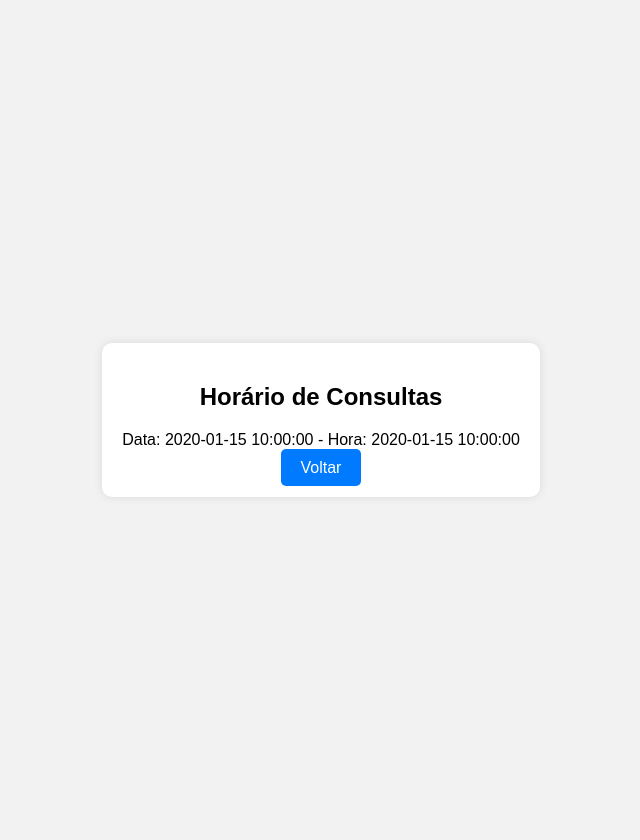
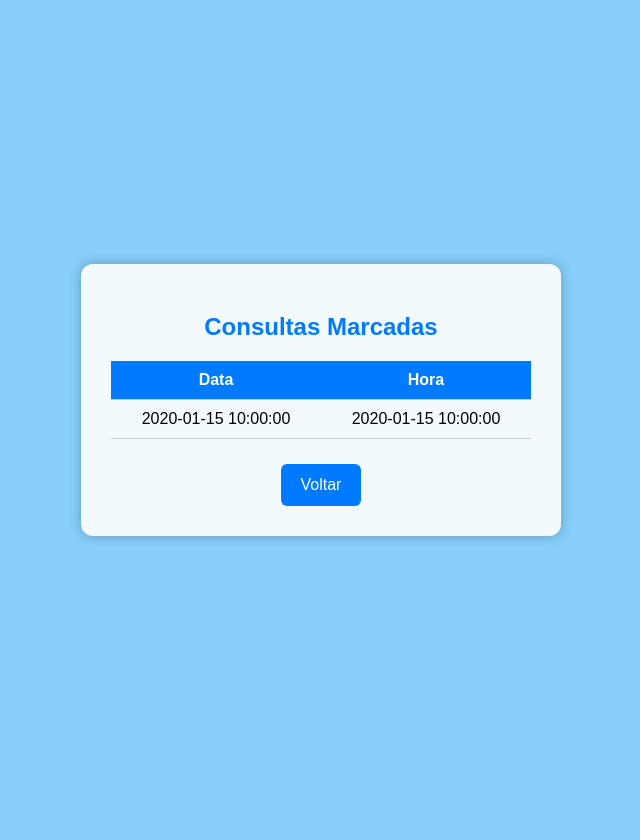
Before and after one commit to Fg593376455/Site_SUS, a PHP site: page /appointments.php in a window 1280 px wide. Shown: the whole page, without its empty margins (319-959 px from the left). After the commit the page ends 541 px from the top, so only its background shows below. Run offline with PHP 8.4, Linux system fonts and the light colour scheme; the visitor is signed in with stand-in values (Sample User, id 1); tables that the repository leaves empty or names only in its code hold one stand-in row (values such as "Sample post").

Commit message:
appointments.php

```diff
--- a/appointments.php
+++ b/appointments.php
@@ -1,82 +1,127 @@
 <?php
 session_start();
+
+// Verifica login
 if (!isset($_SESSION['user_id'])) {
     header("Location: index.php");
-    exit(); // Garante que o script PHP não continue executando após redirecionar
+    exit();
 }
 
 include('db.php');
 
 $user_id = $_SESSION['user_id'];
 
-// Usar prepared statements para evitar injeção de SQL
-$stmt = $conn->prepare("SELECT date, time FROM appointments WHERE user_id = ?");
+// Consulta consultas do usuário
+$stmt = $conn->prepare("SELECT date, time FROM appointments WHERE user_id = ? ORDER BY date, time");
 $stmt->bind_param("i", $user_id);
 $stmt->execute();
 $result = $stmt->get_result();
 
+// Fecha depois da consulta
+$stmt->close();
+$conn->close();
 ?>
 <!DOCTYPE html>
 <html lang="pt-br">
 <head>
     <meta charset="UTF-8">
-    <title>Horário das Consultas</title>
+    <title>Horários das Consultas</title>
     <style>
         body {
+            margin: 0;
+            padding: 0;
             font-family: Arial, sans-serif;
-            background-color: #f2f2f2;
-            margin: 0;
-            padding: 20px;
+            background-color: #87CEFA;
+            height: 100vh;
             display: flex;
             justify-content: center;
             align-items: center;
-            height: 100vh;
         }
+
         .appointment-container {
-            background-color: #fff;
-            padding: 20px;
-            border-radius: 10px;
-            box-shadow: 0 0 10px rgba(0, 0, 0, 0.1);
+            background: rgba(255,255,255,0.9);
+            width: 420px;
+            padding: 30px;
+            border-radius: 12px;
             text-align: center;
+            box-shadow: 0 0 12px rgba(0,0,0,0.25);
         }
-        .appointment-container h2 {
+
+        h2 {
             margin-bottom: 20px;
+            color: #007BFF;
         }
-        .appointment-container p {
-            margin: 10px 0;
+
+        .table-container {
+            margin-top: 20px;
         }
-        .back-button {
-            margin-top: 20px;
-            padding: 10px 20px;
+
+        table {
+            width: 100%;
+            border-collapse: collapse;
+            margin-top: 5px;
+        }
+
+        table th, table td {
+            padding: 10px;
+            border-bottom: 1px solid #ccc;
+        }
+
+        table th {
             background-color: #007BFF;
             color: white;
-            border: none;
-            border-radius: 5px;
+        }
+
+        .no-appointments {
+            font-size: 16px;
+            color: #333;
+            margin-top: 10px;
+        }
+
+        .back-button {
+            display: inline-block;
+            margin-top: 25px;
+            padding: 12px 20px;
+            background-color: #007BFF;
+            color: white;
+            border-radius: 6px;
             text-decoration: none;
+            transition: 0.2s;
         }
+
         .back-button:hover {
             background-color: #0056b3;
         }
     </style>
 </head>
 <body>
+
     <div class="appointment-container">
-        <h2>Horário de Consultas</h2>
-        <?php
-        if ($result->num_rows > 0) {
-            while ($row = $result->fetch_assoc()) {
-                echo "<p>Data: " . htmlspecialchars($row["date"]) . " - Hora: " . htmlspecialchars($row["time"]) . "</p>";
-            }
-        } else {
-            echo "<p>Nenhuma consulta marcada.</p>";
-        }
+        <h2>Consultas Marcadas</h2>
 
-        // Fechar a declaração e a conexão
-        $stmt->close();
-        $conn->close();
-        ?>
+        <div class="table-container">
+            <?php if ($result->num_rows > 0): ?>
+                <table>
+                    <tr>
+                        <th>Data</th>
+                        <th>Hora</th>
+                    </tr>
+
+                    <?php while ($row = $result->fetch_assoc()): ?>
+                        <tr>
+                            <td><?= htmlspecialchars($row["date"]); ?></td>
+                            <td><?= htmlspecialchars($row["time"]); ?></td>
+                        </tr>
+                    <?php endwhile; ?>
+
+                </table>
+            <?php else: ?>
+                <p class="no-appointments">Nenhuma consulta marcada.</p>
+            <?php endif; ?>
+        </div>
 
         <a href="dashboard_user.php" class="back-button">Voltar</a>
     </div>
+
 </body>
 </html>
```
